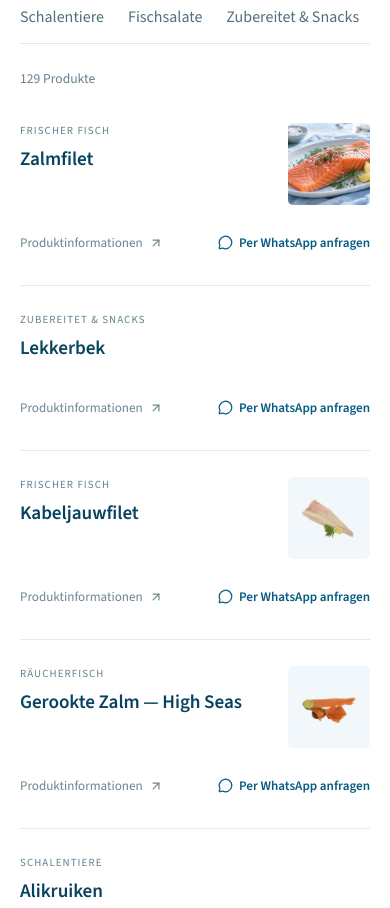
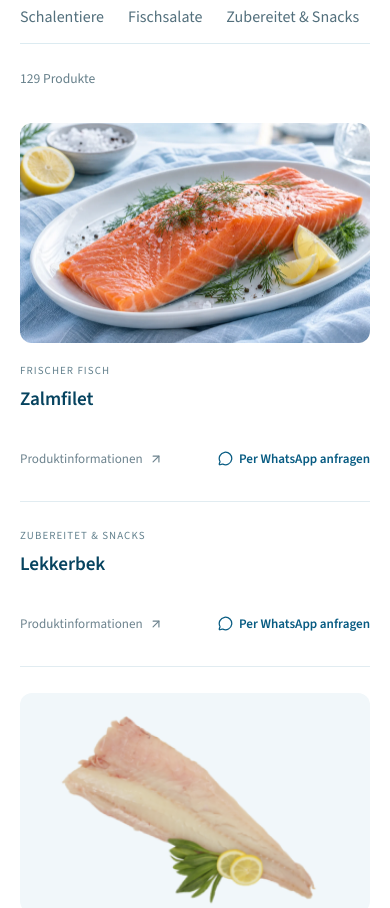
Before and after one commit to Voidd2/schaapsvis, a Next.js app: page /de/assortiment in a window 390 px wide. Shown: the part 2720-3628 px from the top of the page. Built offline with nearby package versions, Linux system fonts and the light colour scheme; no server answers.

Commit message:
Use ravigote with kibbeling and enlarge responsive catalogue photos

```diff
--- a/next.config.ts
+++ b/next.config.ts
@@ -8,6 +8,11 @@ const nextConfig: NextConfig = {
   // remotePatterns meer (geen hotlinks naar concurrenten of stockfoto's).
   async redirects() {
     return [
+      ...["nl", "en", "de"].map((locale) => ({
+        source: `/${locale}/recepten/kibbeling-knoflooksaus-salade`,
+        destination: `/${locale}/recepten/kibbeling-ravigotesaus-salade`,
+        permanent: true,
+      })),
       // Vervallen haringgerechten verwijzen naar het klassieke broodje haring.
       ...["nl", "en", "de"].flatMap((locale) =>
         ["haring-salade", "krieltjessalade-haring", "hollandse-bowl"].map((slug) => ({
--- a/src/app/[locale]/assortiment/AssortimentFilter.tsx
+++ b/src/app/[locale]/assortiment/AssortimentFilter.tsx
@@ -83,7 +83,7 @@ export function AssortimentFilter() {
         return <article key={p.slug} className="collection-item">
           <div className="collection-item-main">
             <div><p className="collection-category">{c.categories[categories.indexOf(p.categorie)]}</p><h3><Link href={`/${locale}/assortiment/${p.slug}`}>{p.naam}</Link></h3>{locale === "nl" && <p className="collection-description">{p.desc}</p>}</div>
-            {photo && <Link href={`/${locale}/assortiment/${p.slug}`} tabIndex={-1} aria-hidden="true" className="collection-thumb"><Image src={photo.src} alt="" width={120} height={120} sizes="100px" className={photo.editorial ? "editorial" : ""} /></Link>}
+            {photo && <Link href={`/${locale}/assortiment/${p.slug}`} tabIndex={-1} aria-hidden="true" className="collection-thumb"><Image src={photo.src} alt="" width={600} height={450} sizes="(max-width: 600px) calc(100vw - 40px), 210px" className={photo.editorial ? "editorial" : ""} /></Link>}
           </div>
           <div className="collection-item-actions">
             <Link href={`/${locale}/assortiment/${p.slug}`}>{c.detail}<ArrowUpRight size={14} aria-hidden="true" /></Link>
--- a/src/app/globals.css
+++ b/src/app/globals.css
@@ -52,13 +52,13 @@
 .collection-count { font-size: .85rem; color: #67808b; margin-block: 24px 8px; }
 .collection-list { display: grid; grid-template-columns: repeat(2,minmax(0,1fr)); gap: 0 44px; }
 .collection-item { border-bottom: 1px solid #e1ecf1; padding-block: 26px 20px; min-width: 0; display: flex; flex-direction: column; }
-.collection-item-main { display: flex; justify-content: space-between; align-items: start; gap: 24px; flex: 1; }
-.collection-item-main > div { min-width: 0; }
+.collection-item-main { display: flex; justify-content: space-between; align-items: center; gap: 24px; flex: 1; }
+.collection-item-main > div { min-width: 0; flex: 1; }
 .collection-item h3 { font-family: var(--font-body); font-size: 1.2rem; font-weight: 600; color: var(--navy-dark); margin-bottom: 9px; line-height: 1.35; }
 .collection-item h3 a:hover { text-decoration: underline; text-underline-offset: 4px; }
 .collection-description { color: #617986; font-size: .92rem; line-height: 1.6; display: -webkit-box; -webkit-line-clamp: 2; -webkit-box-orient: vertical; overflow: hidden; }
-.collection-thumb { width: 90px; height: 90px; flex-shrink: 0; overflow: hidden; background: #f1f7fa; border-radius: 5px; }
-.collection-thumb img { width: 100%; height: 100%; object-fit: contain; padding: 7px; mix-blend-mode: multiply; }
+.collection-thumb { display: block; width: 210px; height: 180px; flex-shrink: 0; overflow: hidden; background: #f1f7fa; border-radius: 12px; }
+.collection-thumb img { width: 100%; height: 100%; object-fit: contain; padding: 0; mix-blend-mode: multiply; }
 .collection-thumb img.editorial { object-fit: cover; padding: 0; mix-blend-mode: normal; }
 .collection-item-actions { display: flex; justify-content: space-between; align-items: center; gap: 12px; margin-top: 16px; }
 .collection-item-actions > a { display: inline-flex; align-items: center; gap: 6px; font-size: .82rem; min-height: 44px; }
@@ -86,7 +86,7 @@
   .favorite-heading h3 { font-size: 1.1rem; }
   .favorite-heading > svg { display: none; }
   .collection-list { gap: 0 28px; }
-  .collection-thumb { width: 65px; height: 65px; }
+  .collection-thumb { width: 160px; height: 160px; }
   .collection-item-actions { flex-wrap: wrap; gap: 0 16px; }
 }
 @media(max-width:600px) {
@@ -97,9 +97,15 @@
   .collection-tools { flex-direction: column; gap: 10px; }
   .collection-sort { align-self: end; }
   .collection-browse { padding-top: 52px; }
-  .collection-thumb { width: 82px; height: 82px; }
+  .collection-item-main { flex-direction: column-reverse; align-items: stretch; gap: 20px; }
+  .collection-thumb { width: 100%; height: 220px; }
   .collection-contact { padding-block: 44px; }
   .collection-policy > div { gap: 12px; }
+}
+
+@media(min-width:601px) and (max-width:1100px) {
+  .collection-list { grid-template-columns: 1fr; }
+  .collection-thumb { width: 210px; height: 180px; }
 }
 
 /* Lichte, fotografische collectiepagina's. */
--- a/src/lib/assortiment-data.ts
+++ b/src/lib/assortiment-data.ts
@@ -578,7 +578,7 @@ export const products: Product[] = [
     desc: "Knapperig gebakken stukjes witvis in een luchtig, goudbruin beslag — dé Hollandse klassieker. Wij maken kibbeling van kabeljauw (rijkere smaak) óf pollak (MSC, mild). Vraag naar de vis van de dag.",
     categorie: "bereid",
     bestelId: "kibbeling-pollak",
-    ingredienten: "Witvis (kabeljauw Gadus morhua of pollak Theragra chalcogramma) [VIS], TARWEBLOEM, water, zout, rijsmiddel (E450, E500), plantaardige olie. Bereid in frituurvet. Knoflooksaus: mayonaise (EIEREN, MOSTERD).",
+    ingredienten: "Witvis (kabeljauw Gadus morhua of pollak Theragra chalcogramma) [VIS], TARWEBLOEM, water, zout, rijsmiddel (E450, E500), plantaardige olie. Bereid in frituurvet. Ravigotesaus apart verkrijgbaar; vraag naar de actuele ingrediënten en allergenen van de saus.",
     bevat: ["VIS", "GLUTEN (tarwe)", "EIEREN", "MOSTERD"],
     beschikbaar: "dagelijks",
   },
--- a/src/lib/blog.ts
+++ b/src/lib/blog.ts
@@ -294,7 +294,7 @@ const bestaandePosts: BlogPost[] = [
       {
         kop: "Welke kiest u?",
         alineas: [
-          "Kibbeling is ideaal om te delen (of niet te delen — wij oordelen niet) en perfect met een bakje knoflook- of ravigotesaus. De lekkerbek is een maaltijd op zich, lekker op een broodje of met friet. Voedingstechnisch ontlopen ze elkaar weinig: beide rond de 220–235 kcal per 100 gram, eiwitrijk, en de vis zelf is mager — het beslag maakt het smullen.",
+          "Kibbeling is ideaal om te delen (of niet te delen — wij oordelen niet) en perfect met een bakje ravigotesaus. De lekkerbek is een maaltijd op zich, lekker op een broodje of met friet. Voedingstechnisch ontlopen ze elkaar weinig: beide rond de 220–235 kcal per 100 gram, eiwitrijk, en de vis zelf is mager — het beslag maakt het smullen.",
           "Pro-tip: bestel uw kibbeling vooruit voor drukke zaterdagen. Dan ligt hij vers gebakken voor u klaar.",
         ],
       },
--- a/src/lib/recept-fotos.ts
+++ b/src/lib/recept-fotos.ts
@@ -23,7 +23,7 @@ export const RECEPT_FOTOS: Record<string, string> = {
   "poke-bowl-verse-zalm": "/images/recepten/poke-bowl-verse-zalm.webp",
   "pasta-verse-tonijn-tomaat": "/images/recepten/pasta-verse-tonijn-tomaat.webp",
   "broodje-haring-uitjes": "/images/recepten/broodje-haring-uitjes.webp",
-  "kibbeling-knoflooksaus-salade": "/images/recepten/kibbeling-knoflooksaus-salade.webp",
+  "kibbeling-ravigotesaus-salade": "/images/recepten/kibbeling-knoflooksaus-salade.webp",
   "lekkerbek-koolsalade": "/images/recepten/lekkerbek-koolsalade.webp",
   "vissoep-rouille-croutons": "/images/recepten/vissoep-rouille-croutons.webp",
   "toast-gerookte-paling": "/images/recepten/toast-gerookte-paling-v2.webp",
--- a/src/lib/recepten-praktisch.ts
+++ b/src/lib/recepten-praktisch.ts
@@ -336,36 +336,37 @@ export const receptenPraktisch: Recept[] = [
     seoKeywords: "broodje haring, hollandse nieuwe recept, broodje hollandse nieuwe",
   },
   {
-    slug: "kibbeling-knoflooksaus-salade",
+    slug: "kibbeling-ravigotesaus-salade",
     hoofdproduct: "kibbeling",
-    title: "Kibbeling met zelfgemaakte knoflooksaus en frisse salade",
+    title: "Kibbeling met zelfgemaakte ravigotesaus en frisse salade",
     subtitle: "Haal de kibbeling warm bij ons — maak thuis alleen de saus en salade",
     tijd: "15 min",
     moeilijkheid: "Makkelijk",
     tags: ["Snel", "Makkelijk", "Met de kids"],
     porties: 4,
     seizoen: "Jaarrond",
-    fotoLabel: "Goudbruine kibbeling met knoflooksaus",
+    fotoLabel: "Goudbruine kibbeling met ravigotesaus",
     vanSchaap: ["600–800 g verse kibbeling, warm gebakken"],
     vanSupermarkt: [
       "5 el mayonaise + 3 el Griekse yoghurt",
-      "1 teen knoflook",
+      "2 kleine augurken + 1 kleine sjalot",
+      "1 el kappertjes + 1 tl mosterd",
       "1 citroen",
-      "1 el fijngehakte dille",
+      "1 el fijngehakte peterselie",
       "½ ijsbergsla",
       "½ komkommer",
       "2 tomaten",
       "600 g friet (optioneel; extra baktijd volgens verpakking)",
     ],
     bereidingswijze: [
-      "Roer 5 el mayonaise met 3 el yoghurt, 1 geperste teen knoflook, citroensap en fijngehakte dille tot een saus.",
+      "Snijd de augurken, sjalot en kappertjes heel fijn. Meng met 5 el mayonaise, 3 el yoghurt, 1 tl mosterd, 1 tl citroensap en de peterselie tot een frisse ravigotesaus.",
       "Maak een frisse salade van sla, komkommer en tomaat.",
       "Haal de kibbeling vlak voor het eten warm bij ons op — of verwarm hem 8 minuten in een oven van 180°C. Niet de magnetron: dan wordt hij zacht.",
       "Serveer direct met de saus en salade.",
     ],
     verhaal:
       "Het geheim van goede kibbeling is vers bakken — daarom bakken wij de hele dag door. De magnetron is de doodsteek voor een krokant korstje; de oven is z'n redding.",
-    seoKeywords: "kibbeling saus recept, knoflooksaus kibbeling, kibbeling maaltijd",
+    seoKeywords: "kibbeling saus recept, ravigotesaus kibbeling, kibbeling maaltijd",
   },
   {
     slug: "lekkerbek-koolsalade",
--- a/src/messages/de.json
+++ b/src/messages/de.json
@@ -31,7 +31,7 @@
     "eerlijkeVisTitle": "Bio-Fisch Leiden | Bio-Lachs — Schaap's Vis",
     "eerlijkeVisDesc": "Bio-Fisch in Leiden bei Schaap's Vishandel — Bio-Lachs Varlaks (ASC + EU-Bio), MSC- und ASC-zertifiziert. Herenstraat 48, seit 1938.",
     "receptenTitle": "Fischrezepte von Schaap's Vis Leiden | Kibbeling, Lachs, Hering & mehr",
-    "receptenDesc": "Leckere Fischrezepte mit Fisch von Schaap's Vis Leiden. Von Kibbeling mit Knoblauchsauce bis Gravlaks und cremiger Fischsuppe. Mit Einkaufsliste und Zubereitungszeit.",
+    "receptenDesc": "Leckere Fischrezepte mit Fisch von Schaap's Vis Leiden. Von Kibbeling mit Ravigote-Sauce bis Gravlaks und cremiger Fischsuppe. Mit Einkaufsliste und Zubereitungszeit.",
     "bezorgenTitle": "Frischen Fisch liefern lassen in Leiden und Umgebung | Schaap's Vishandel",
     "bezorgenDesc": "Frischer Fisch und Fischplatten geliefert in Leiden, Leiderdorp, Voorschoten, Wassenaar und Leidschendam. Mittwoch bis Samstag, Bestellung bis 12:00 Uhr am Vortag. Lieferung 5,99 €, ab 35 € kostenlos.",
     "bezorgenPlaatsTitle": "Frischen Fisch liefern lassen in {plaats} | Fischhändler aus Leiden",
@@ -302,7 +302,7 @@
     "pijlerSchaalTekst": "Drei Platten für den Umtrunk, einen Geburtstag oder Weihnachten.",
     "gebakkenLabel": "Aus der Pfanne",
     "gebakkenKop": "Wofür Leiden uns kennt",
-    "gebakkenTekst": "Kibbeling, Lekkerbek und gebackener Fisch. Jeden Tag frisch in der Pfanne, im Schälchen zum Mitnehmen, mit Knoblauchsauce wenn Sie mögen. Dafür kommen die meisten zum ersten Mal herein.",
+    "gebakkenTekst": "Kibbeling, Lekkerbek und gebackener Fisch. Jeden Tag frisch in der Pfanne, im Schälchen zum Mitnehmen, mit Ravigote-Sauce wenn Sie mögen. Dafür kommen die meisten zum ersten Mal herein.",
     "gebakkenNiet": "Kibbeling und Backfisch erhalten Sie frisch und warm im Geschäft oder am Marktstand.",
     "gebakkenLink": "Kommen Sie für gebackenen Fisch vorbei"
   },
--- a/src/messages/en.json
+++ b/src/messages/en.json
@@ -31,7 +31,7 @@
     "eerlijkeVisTitle": "Organic Fish Leiden | Organic Salmon — Schaap's Vis",
     "eerlijkeVisDesc": "Organic fish in Leiden at Schaap's Vishandel — organic Varlaks salmon (ASC + EU organic), MSC- and ASC-certified. Herenstraat 48, since 1938.",
     "receptenTitle": "Fish Recipes from Schaap's Vis Leiden | Kibbeling, Salmon, Herring & more",
-    "receptenDesc": "Delicious fish recipes using fish from Schaap's Vis Leiden. From kibbeling with garlic sauce to gravlaks and creamy fish soup. Includes shopping list and preparation time.",
+    "receptenDesc": "Delicious fish recipes using fish from Schaap's Vis Leiden. From kibbeling with ravigote sauce to gravlaks and creamy fish soup. Includes shopping list and preparation time.",
     "bezorgenTitle": "Fresh fish delivery in Leiden and the surrounding area | Schaap's Vishandel",
     "bezorgenDesc": "Fresh fish and seafood platters delivered in Leiden, Leiderdorp, Voorschoten, Wassenaar and Leidschendam. Wednesday to Saturday, order by 12:00 the day before. Delivery € 5.99, free from € 35.",
     "bezorgenPlaatsTitle": "Fresh fish delivery in {plaats} | Fishmonger from Leiden | Schaap's Vis",
@@ -302,7 +302,7 @@
     "pijlerSchaalTekst": "Three platters for drinks, a birthday or Christmas.",
     "gebakkenLabel": "From the pan",
     "gebakkenKop": "What Leiden knows us for",
-    "gebakkenTekst": "Kibbeling, lekkerbek and fried fish. Fresh in the pan every day, in a box to take away, with garlic sauce if you like. This is what most people walk in for the first time.",
+    "gebakkenTekst": "Kibbeling, lekkerbek and fried fish. Fresh in the pan every day, in a box to take away, with ravigote sauce if you like. This is what most people walk in for the first time.",
     "gebakkenNiet": "Pick up freshly cooked kibbeling and fried fish at our shop or market stalls.",
     "gebakkenLink": "Come by for fried fish"
   },
--- a/src/messages/nl.json
+++ b/src/messages/nl.json
@@ -31,7 +31,7 @@
     "eerlijkeVisTitle": "Biologische Vis Leiden | Biologische Zalm — Schaap's Vis",
     "eerlijkeVisDesc": "Biologische vis in Leiden bij Schaap's Vishandel — biologische Varlaks zalm (ASC + EU-bio), MSC- en ASC-gecertificeerd. Herenstraat 48, sinds 1938.",
     "receptenTitle": "Visrecepten van Schaap's Vis Leiden | Kibbeling, Zalm, Haring & meer",
-    "receptenDesc": "Heerlijke visrecepten met vis van Schaap's Vis Leiden. Van kibbeling met knoflooksaus tot gravlaks en romige vissoep. Inclusief boodschappenlijstje en bereidingstijd.",
+    "receptenDesc": "Heerlijke visrecepten met vis van Schaap's Vis Leiden. Van kibbeling met ravigotesaus tot gravlaks en romige vissoep. Inclusief boodschappenlijstje en bereidingstijd.",
     "bezorgenTitle": "Verse vis bezorgen in Leiden en omgeving | Schaap's Vishandel",
     "bezorgenDesc": "Verse vis en visschalen thuisbezorgd in Leiden, Leiderdorp, Voorschoten, Wassenaar en Leidschendam. Woensdag t/m zaterdag, bestellen tot 12:00 de dag ervoor. € 5,99 bezorgkosten, gratis vanaf € 35.",
     "bezorgenPlaatsTitle": "Verse vis bezorgen in {plaats} | Vishandel uit Leiden | Schaap's Vis",
@@ -302,7 +302,7 @@
     "pijlerSchaalTekst": "Drie schalen voor een borrel, een verjaardag of de kerstdagen.",
     "gebakkenLabel": "Uit de pan",
     "gebakkenKop": "Waar Leiden ons van kent",
-    "gebakkenTekst": "Kibbeling, lekkerbek en gebakken vis. Elke dag vers in de pan, in een bakje mee, met knoflooksaus als u wilt. Dit is waar de meeste mensen voor de eerste keer binnenlopen.",
+    "gebakkenTekst": "Kibbeling, lekkerbek en gebakken vis. Elke dag vers in de pan, in een bakje mee, met ravigotesaus als u wilt. Dit is waar de meeste mensen voor de eerste keer binnenlopen.",
     "gebakkenNiet": "Kibbeling en lekkerbek haalt u warm bij ons in de winkel of op de markt. Zo eet u ze zoals ze bedoeld zijn: krokant en vers bereid.",
     "gebakkenLink": "Kom langs voor gebakken vis"
   },
```
